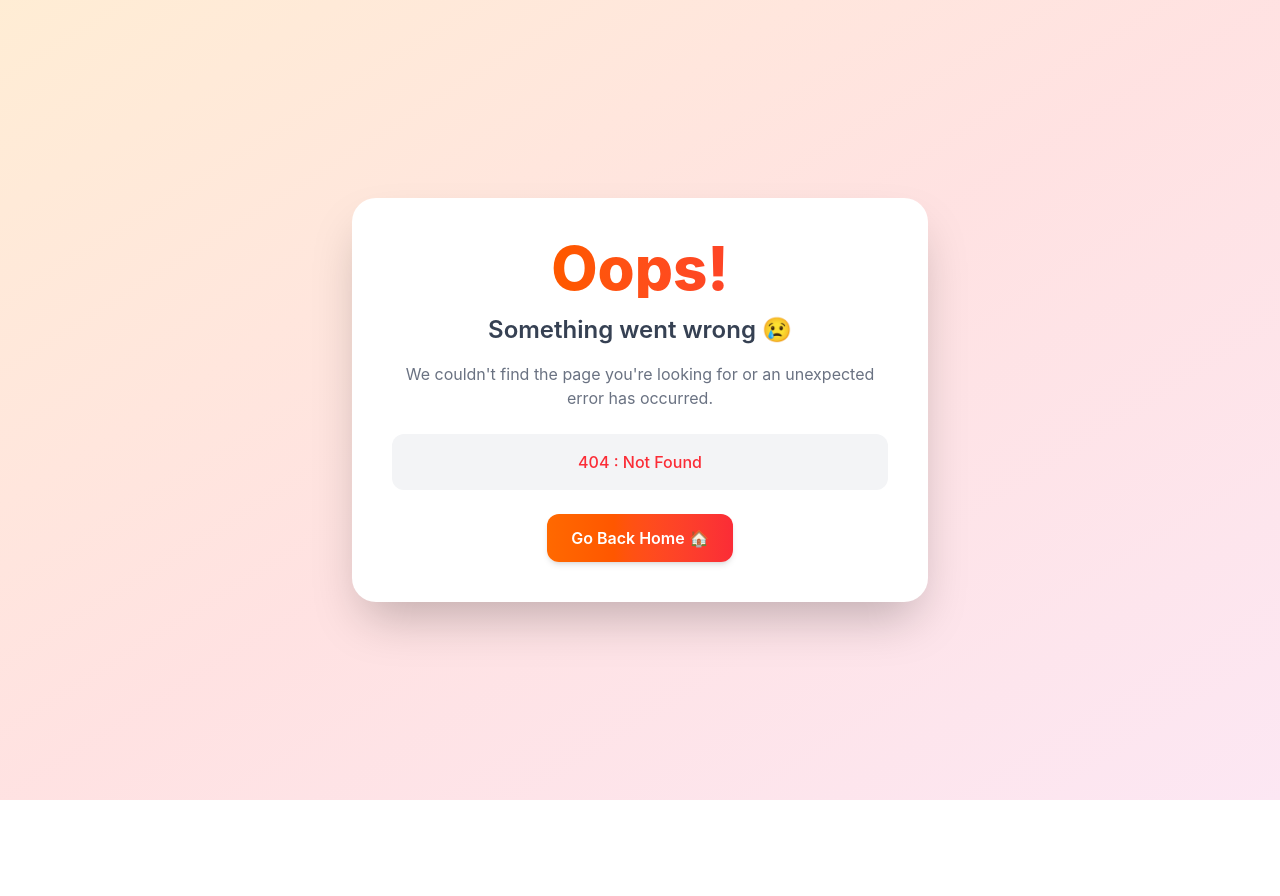
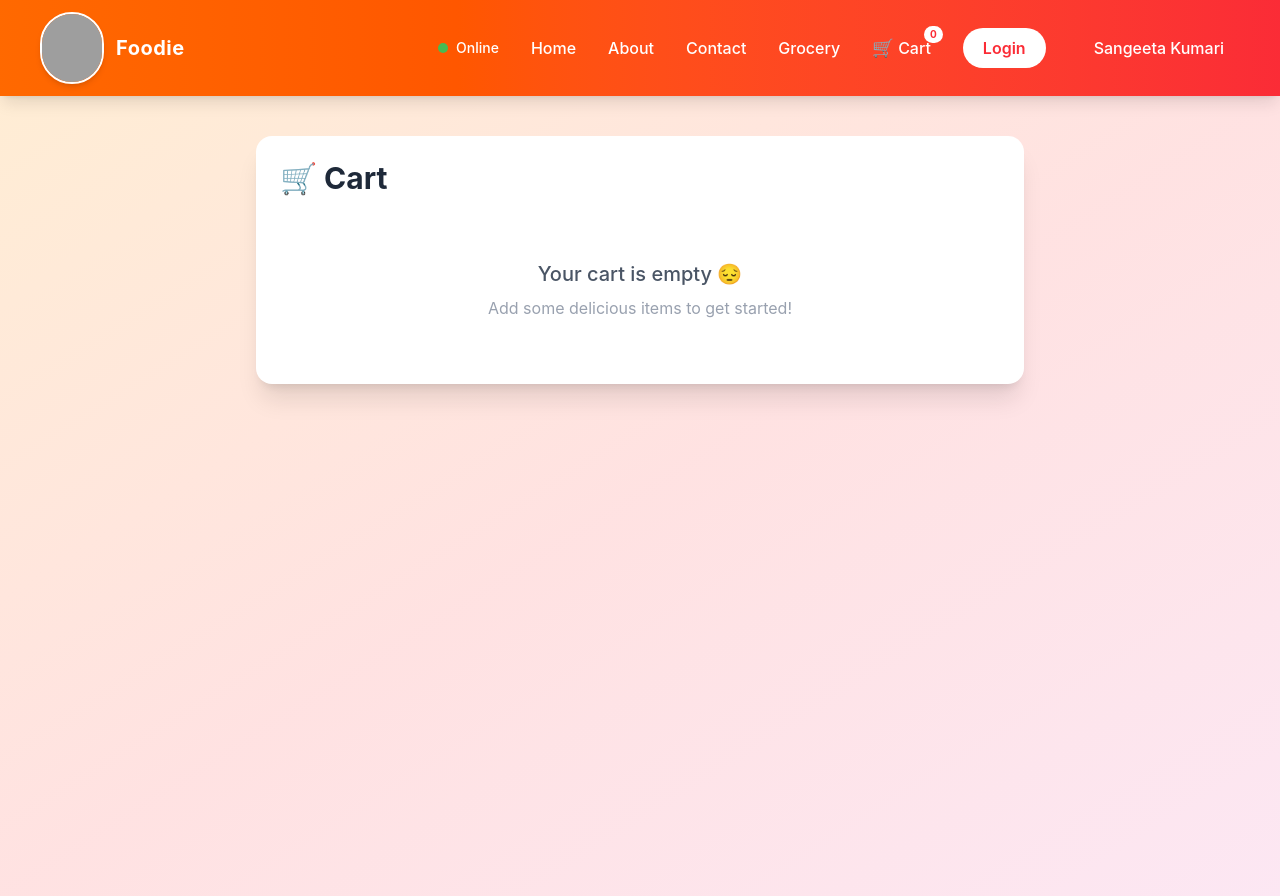
Before and after one commit to sangitakumari7/FoodDeliveryApp, a React (Vite) app: page /cart in a window 1280 px wide. Before the commit this address had no page. Before the commit the page ends 800 px from the top, so only its background shows below. Built offline with nearby package versions, Linux system fonts and the light colour scheme; grey boxes are pictures that could not be loaded.

Commit message:
Study about redux/toolkit and also apply it and Added Cartslice and cart page!

```diff
--- /dev/null
+++ b/src/components/Cart.jsx
@@ -0,0 +1,53 @@
+import { useSelector, useDispatch } from "react-redux";
+import ItemList from "./ItemList";
+import { clearCart } from "../utils/CartSlice";
+
+const Cart = () => {
+  const cartItems = useSelector((store) => store.cart.items);
+  const dispatch = useDispatch();
+
+  const handleClearCart = () => {
+    dispatch(clearCart());
+  };
+
+  return (
+    <div className="min-h-screen bg-linear-to-br from-orange-100 via-red-100 to-pink-100 flex flex-col items-center py-10 px-4">
+
+      {/* Card Container */}
+      <div className="w-full max-w-3xl bg-white shadow-xl rounded-2xl p-6">
+
+        {/* Header */}
+        <div className="flex justify-between items-center mb-6">
+          <h1 className="text-3xl font-bold text-gray-800">🛒 Cart</h1>
+
+          {cartItems.length > 0 && (
+            <button
+              className="px-4 py-2 bg-red-500 hover:bg-red-600 transition text-white rounded-lg shadow-md"
+              onClick={handleClearCart}
+            >
+              Clear Cart
+            </button>
+          )}
+        </div>
+
+        {/* Empty State */}
+        {cartItems.length === 0 ? (
+          <div className="text-center py-10">
+            <h2 className="text-xl text-gray-600 font-medium">
+              Your cart is empty 😔
+            </h2>
+            <p className="text-gray-400 mt-2">
+              Add some delicious items to get started!
+            </p>
+          </div>
+        ) : (
+          <div className="space-y-4">
+            <ItemList items={cartItems} />
+          </div>
+        )}
+      </div>
+    </div>
+  );
+};
+
+export default Cart;
--- a/src/components/Header.jsx
+++ b/src/components/Header.jsx
@@ -3,6 +3,7 @@ import { useState, useContext } from "react";
 import { Link } from "react-router-dom";
 import useOnlineStatus from "../utils/useOnineStatus";
 import UserContext from "../utils/UserContext";
+import { useSelector } from "react-redux";
 
 
 const Header = () => {
@@ -11,7 +12,10 @@ const Header = () => {
   const onlineStatus = useOnlineStatus();
 
    const { loggedInUser } = useContext(UserContext);
-   console.log("Header Rendered", loggedInUser);
+
+  const cartItem = useSelector((store) => store.cart.items);
+  console.log(cartItem);
+
 
   return (
     <div className="sticky top-0 z-50 bg-linear-to-r from-orange-500 to-red-500 shadow-lg">
@@ -66,11 +70,11 @@ const Header = () => {
           <li className="relative flex items-center gap-1 cursor-pointer group">
             <span className="text-lg">🛒</span>
             <span className="group-hover:text-yellow-200 transition duration-300">
-              Cart
+             <Link to="/cart">Cart</Link>
             </span>
 
             <span className="absolute -top-2 -right-3 bg-white text-red-500 text-[10px] px-1.5 py-px rounded-full font-bold">
-              2
+              {cartItem.length}
             </span>
           </li>
 
--- a/src/components/ItemList.jsx
+++ b/src/components/ItemList.jsx
@@ -3,10 +3,10 @@ import { CDN_URL } from "../utils/constants";
 import { addItem } from "../utils/CartSlice";
 
 const ItemList = ({ items }) => {
-  // const dispatch = useDispatch();
-  // const handleAddItem = (item) => {
-  //   dispatch(addItem(item));
-  // };
+  const dispatch = useDispatch();
+  const handleAddItem = (item) => {
+    dispatch(addItem(item));
+  };
 
   return (
     <div>
--- a/src/utils/CartSlice.jsx
+++ b/src/utils/CartSlice.jsx
@@ -8,12 +8,13 @@ const cartSlice = createSlice({
 
   reducers: {
     addItem: (state, action) => {
+      //mutating the sttae here
       state.items.push(action.payload);
     },
-    removeItem: (state, action) => {
+    removeItem: (state) => {
       state.items.pop();
     },
-    clearCart: (state, action) => {
+    clearCart: (state) => {
       state.items.length = 0;
     },
   },
--- /dev/null
+++ b/src/utils/appStore.jsx
@@ -0,0 +1,10 @@
+import { configureStore } from "@reduxjs/toolkit";
+import cartReducer from "./CartSlice.jsx";
+
+const appStore = configureStore({
+    reducer:{
+        cart: cartReducer,
+    },
+});
+
+export default appStore;
```
Also changed, not shown: src/App.js (+9 -0 lines).
